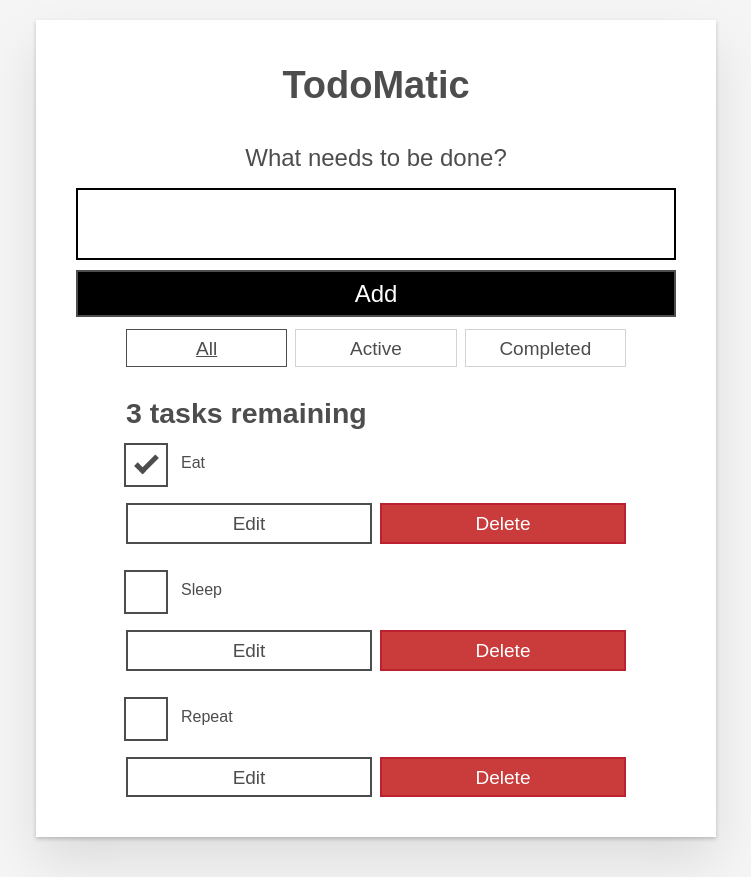
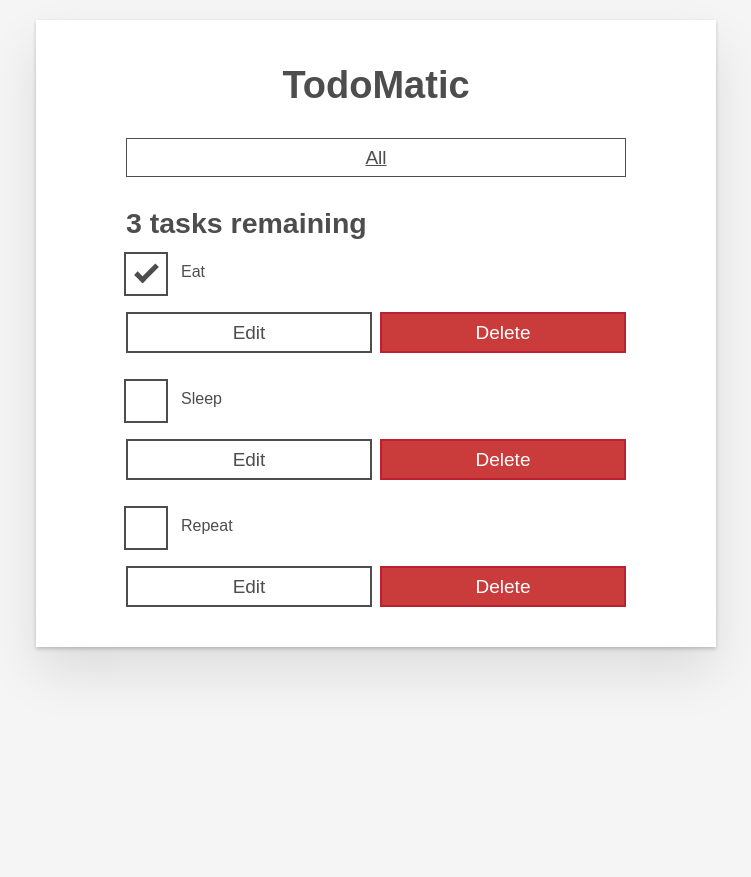
Before and after one commit to joeingjoe/Try-React, a React (Create React App) app: page / in a window 1280 px wide. Shown: the whole page, without its empty margins (264-1015 px from the left). After the commit the page ends 800 px from the top, so only its background shows below. Built offline with nearby package versions, Linux system fonts and the light colour scheme.

Commit message:
Form FilterButton 組件化

```diff
--- a/src/App.js
+++ b/src/App.js
@@ -1,6 +1,6 @@
-//import React from 'react'
-//import logo from './logo.svg';
-//import './App.css';
+import React from 'react'
+import FillterButton from "./components/FilterButton"
+import Form from "./components/Form"
 import Todo from "./components/Todo"
 
 function App(props) {
@@ -16,39 +16,9 @@ function App(props) {
     return (
         <div className="todoapp stack-large">
             <h1>TodoMatic</h1>
-            <form>
-                <h2 className="label-wrapper">
-                    <label htmlFor="new-todo-input" className="label__lg">
-                        What needs to be done?
-                    </label>
-                </h2>
-                <input
-                    type="text"
-                    id="new-todo-input"
-                    className="input input__lg"
-                    name="text"
-                    autoComplete="off"
-               />
-                <button type="submit" className="btn btn__primary btn__lg">
-                    Add
-                </button>
-            </form>
+            <form />
             <div className="filters btn-group stack-exception">
-                <button type="button" className="btn toggle-btn" aria-pressed="true">
-                    <span className="visually-hidden">Show </span>
-                    <span>all</span>
-                    <span className="visually-hidden"> tasks</span>
-                </button>
-                <button type="button" className="btn toggle-btn" aria-pressed="false">
-                    <span className="visually-hidden">Show </span>
-                    <span>Active</span>
-                    <span className="visually-hidden"> tasks</span>
-                </button>
-                <button type="button" className="btn toggle-btn" aria-pressed="false">
-                    <span className="visually-hidden">Show </span>
-                    <span>Completed</span>
-                    <span className="visually-hidden"> tasks</span>
-                </button>
+                <FillterButton />
             </div>
             <h2 id="list-heading">
                 3 tasks remaining
--- /dev/null
+++ b/src/components/FilterButton.js
@@ -0,0 +1,12 @@
+import React from 'react'
+
+function FilterButton(props) {
+    return (
+        <button type="button" className="btn toggle-btn" aria-pressed="true">
+            <span className="visually-hidden">Show </span>
+            <span>all</span>
+            <span className="visually-hidden"> tasks</span>
+        </button>
+    );
+}
+export default FilterButton;
--- /dev/null
+++ b/src/components/Form.js
@@ -0,0 +1,24 @@
+import React from 'react'
+
+function Form(props) {
+    return (
+        <form>
+             <h2 className="label-wrapper">
+                 <label htmlFor="new-todo-input" className="label__lg">
+                     What needs to be done?
+                 </label>
+             </h2>
+             <input
+                type="text"
+                id="new-todo-input"
+                className="input input__lg"
+                name="text"
+                autoComplete="off"
+            />
+                 <button type="submit" className="btn btn__primary btn__lg">
+                     Add
+                 </button>
+         </form>
+    );
+}
+export default Form;
--- a/src/components/Todo.js
+++ b/src/components/Todo.js
@@ -1,7 +1,6 @@
 import REACT from "react";
 
 export default function Todo(props) {
-
     return (
         <li className="todo stack-small">
             <div className="c-cb">
```
